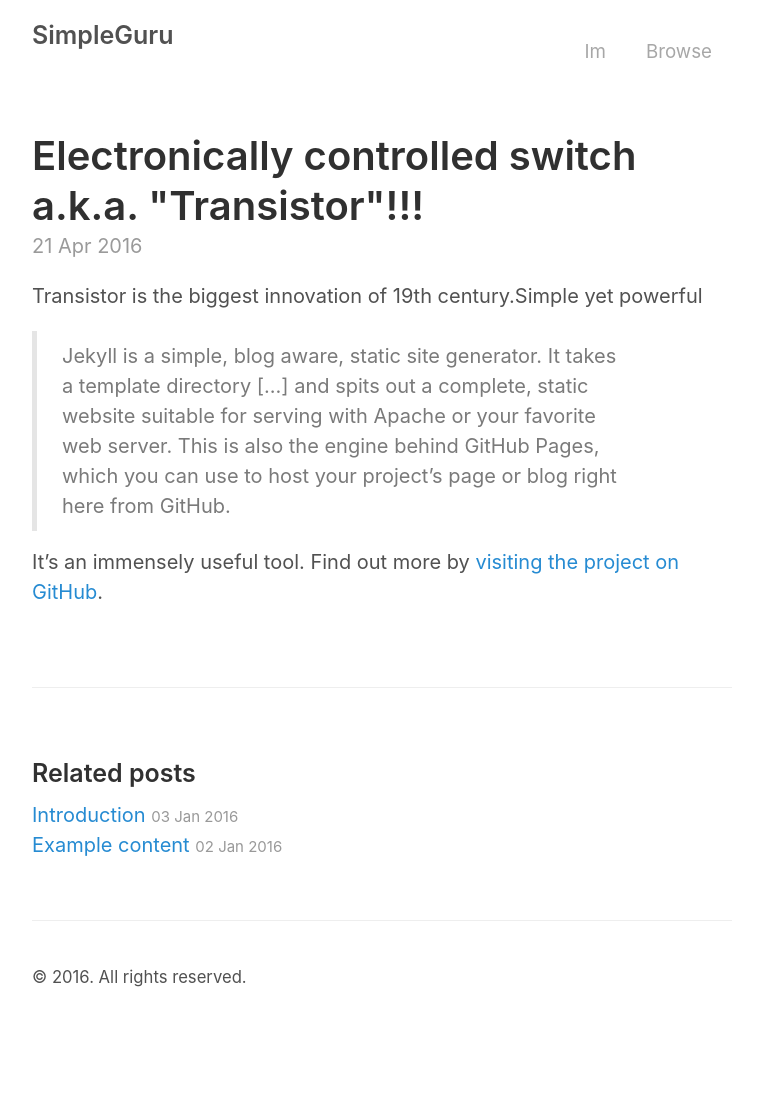
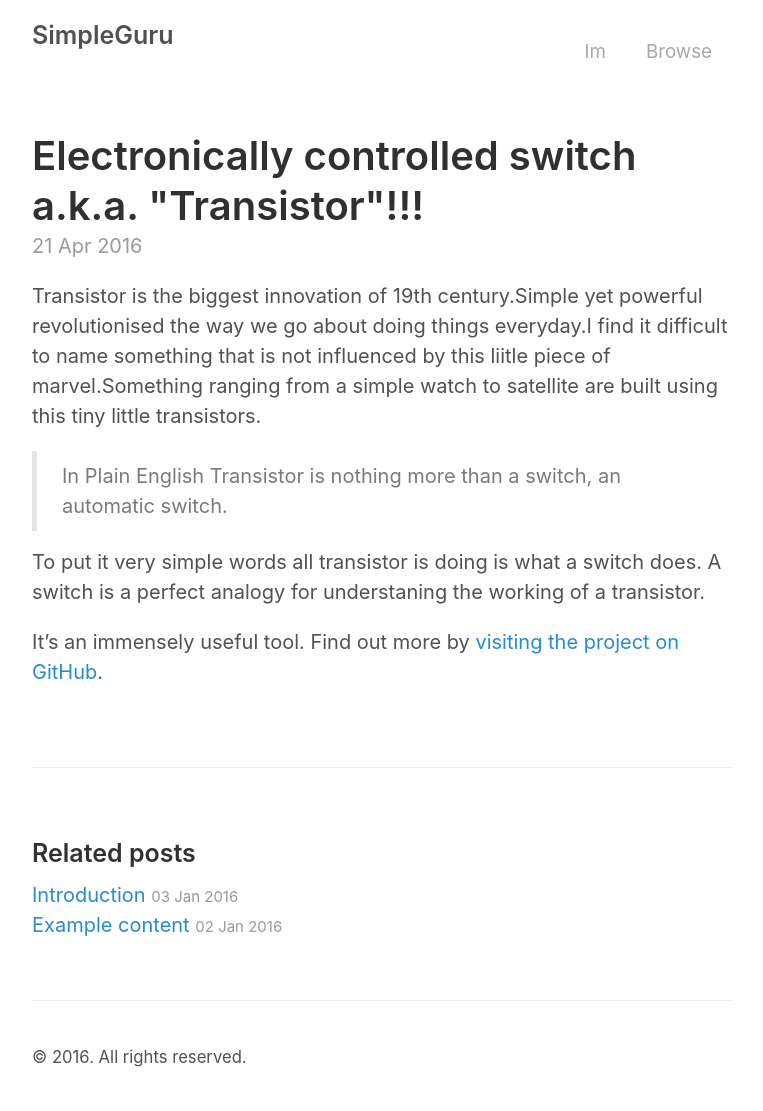
Before and after one commit to simple-guru/simple-guru.github.io, a Jekyll site: the page built from _posts/2016-04-21-transistor.md, in a window 1280 px wide. Shown: the whole page, without its empty margins (258-1021 px from the left). Built offline with Jekyll 4.4.1, drawn with Linux system fonts in a browser that asks for light colours; before the commit the page ends 1031 px from its top, so only the background shows below that.

Commit message:
my first blog on transistors

```diff
--- a/_posts/2016-04-21-transistor.md
+++ b/_posts/2016-04-21-transistor.md
@@ -3,8 +3,11 @@ layout: post
 title: Electronically controlled switch a.k.a. "Transistor"!!!
 ---
 
-Transistor is the biggest innovation of 19th century.Simple yet powerful
+Transistor is the biggest innovation of 19th century.Simple yet powerful revolutionised the way we go about doing things everyday.I find it difficult to name something that is not influenced by this liitle piece of marvel.Something ranging from a simple watch to satellite are built using this tiny little transistors.
 
-> Jekyll is a simple, blog aware, static site generator. It takes a template directory [...] and spits out a complete, static website suitable for serving with Apache or your favorite web server. This is also the engine behind GitHub Pages, which you can use to host your project’s page or blog right here from GitHub.
+> In Plain English Transistor is nothing more than a switch, an automatic switch.
+
+To put it very simple words all transistor is doing is what a switch does. A switch is a perfect analogy for understaning the working of a transistor.
+
 
 It's an immensely useful tool. Find out more by [visiting the project on GitHub](https://github.com/jekyll/jekyll).
```
